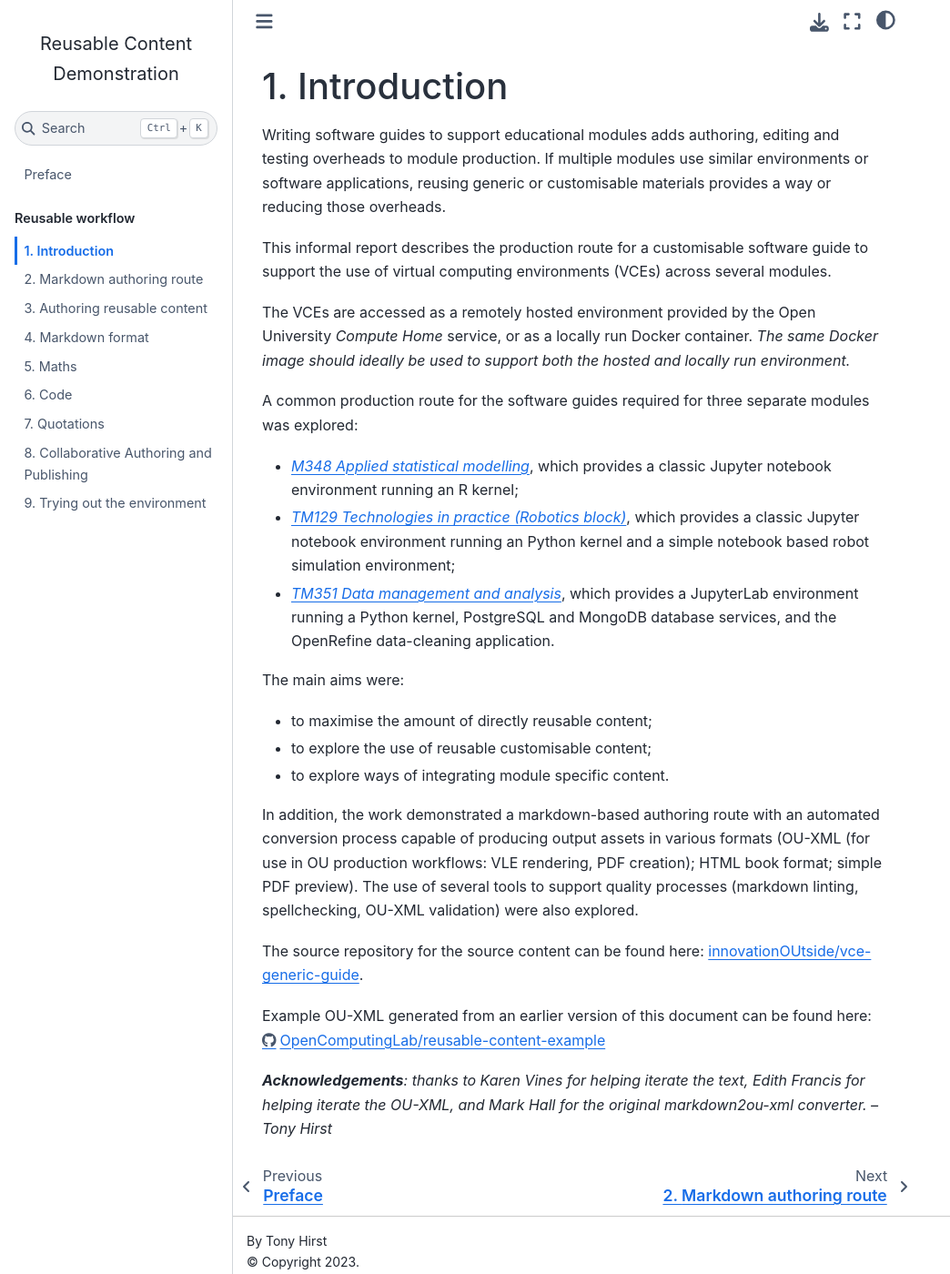
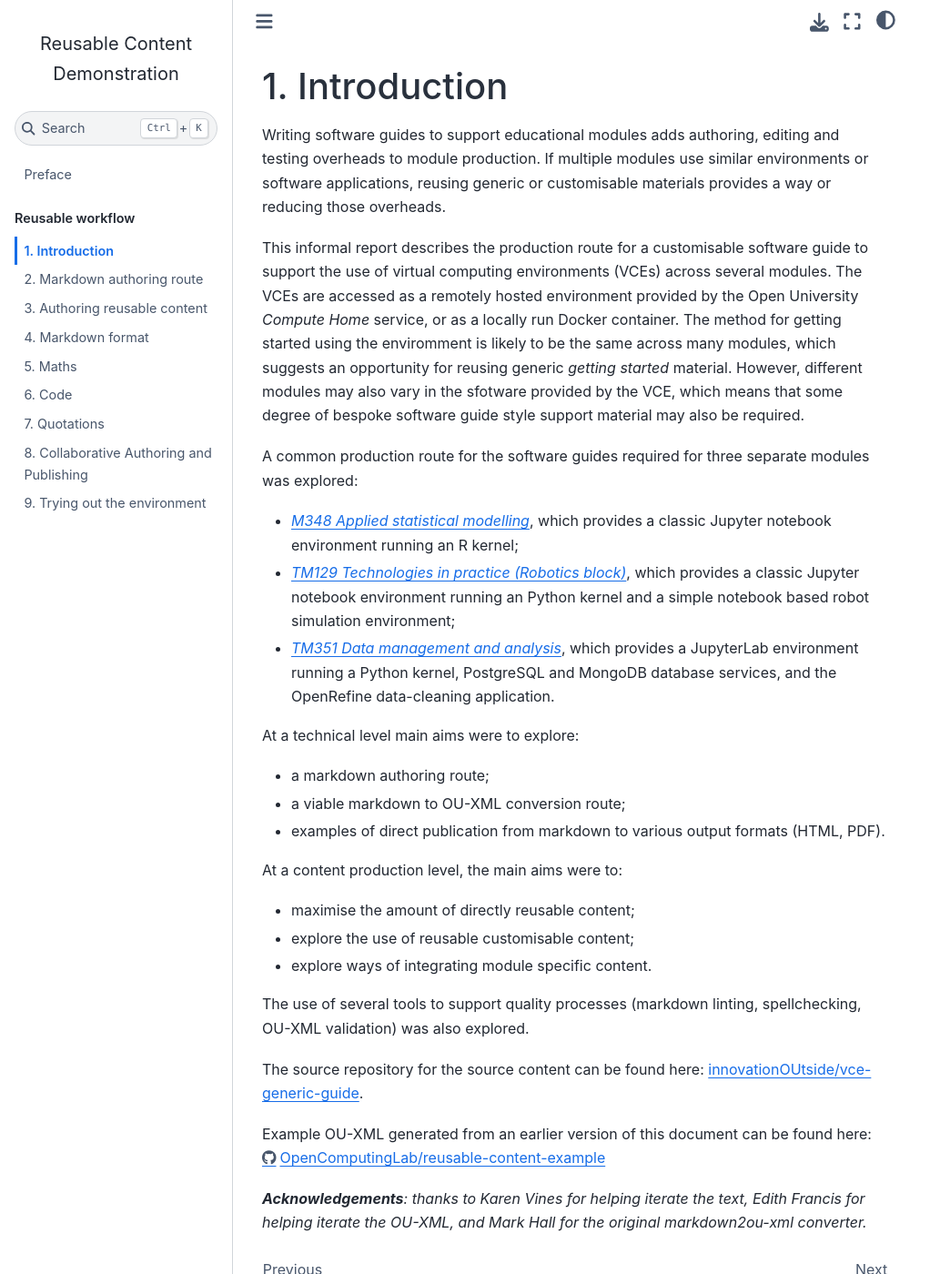
Before and after one commit to OpenComputingLab/reusable-content-example, a Jupyter Book: the page built from introduction.md, in a window 1280 px wide and 1400 px high. Shown: the whole window at 91% size, without its empty margins (0-1044 px from the left). Built offline with Jupyter Book 1.0.4 settings and Sphinx 7.4.7 and the Sphinx Book theme 1.1.4, drawn with Linux system fonts in a browser that asks for light colours.

Commit message:
Update introduction.md

```diff
--- a/introduction.md
+++ b/introduction.md
@@ -2,9 +2,7 @@
 
 Writing software guides to support educational modules adds authoring, editing and testing overheads to module production. If multiple modules use similar environments or software applications, reusing generic or customisable materials provides a way or reducing those overheads.
 
-This informal report describes the production route for a customisable software guide to support the use of virtual computing environments (VCEs) across several modules.
-
-The VCEs are accessed as a remotely hosted environment provided by the Open University *Compute Home* service, or as a locally run Docker container. *The same Docker image should ideally be used to support both the hosted and locally run environment.*
+This informal report describes the production route for a customisable software guide to support the use of virtual computing environments (VCEs) across several modules. The VCEs are accessed as a remotely hosted environment provided by the Open University *Compute Home* service, or as a locally run Docker container. The method for getting started using the enviromment is likely to be the same across many modules, which suggests an opportunity for reusing generic *getting started* material. However, different modules may also vary in the sfotware provided by the VCE, which means that some degree of bespoke software guide style support material may also be required.
 
 A common production route for the software guides required for three separate modules was explored:
 
@@ -12,16 +10,22 @@
 - [*TM129 Technologies in practice (Robotics block)*](https://www.open.ac.uk/courses/modules/tm129), which provides a classic Jupyter notebook environment running an Python kernel and a simple notebook based robot simulation environment;
 - [*TM351 Data management and analysis*](https://www.open.ac.uk/courses/modules/tm351), which provides a JupyterLab environment running a Python kernel, PostgreSQL and MongoDB database services, and the OpenRefine data-cleaning application.
 
-The main aims were:
+At a technical level main aims were to explore:
 
-- to maximise the amount of directly reusable content;
-- to explore the use of reusable customisable content;
-- to explore ways of integrating module specific content.
+- a markdown authoring route;
+- a viable markdown to OU-XML conversion route;
+- examples of direct publication from markdown to various output formats (HTML, PDF).
 
-In addition, the work demonstrated a markdown-based authoring route with an automated conversion process capable of producing output assets in various formats (OU-XML (for use in OU production workflows: VLE rendering, PDF creation); HTML book format; simple PDF preview). The use of several tools to support quality processes (markdown linting, spellchecking, OU-XML validation) were also explored.
+At a content production level, the main aims were to:
+
+- maximise the amount of directly reusable content;
+- explore the use of reusable customisable content;
+- explore ways of integrating module specific content.
+
+The use of several tools to support quality processes (markdown linting, spellchecking, OU-XML validation) was also explored.
 
 The source repository for the source content can be found here: [innovationOUtside/vce-generic-guide](https://github.com/innovationOUtside/vce-generic-guide).
 
 Example OU-XML generated from an earlier version of this document can be found here: [https://github.com/OpenComputingLab/reusable-content-example/tree/main/example/ouxml](https://github.com/OpenComputingLab/reusable-content-example/tree/main/example/ouxml)
 
-*__Acknowledgements__: thanks to Karen Vines for helping iterate the text, Edith Francis for helping iterate the OU-XML, and Mark Hall for the original markdown2ou-xml converter. --Tony Hirst*
+*__Acknowledgements__: thanks to Karen Vines for helping iterate the text, Edith Francis for helping iterate the OU-XML, and Mark Hall for the original markdown2ou-xml converter.*
```
